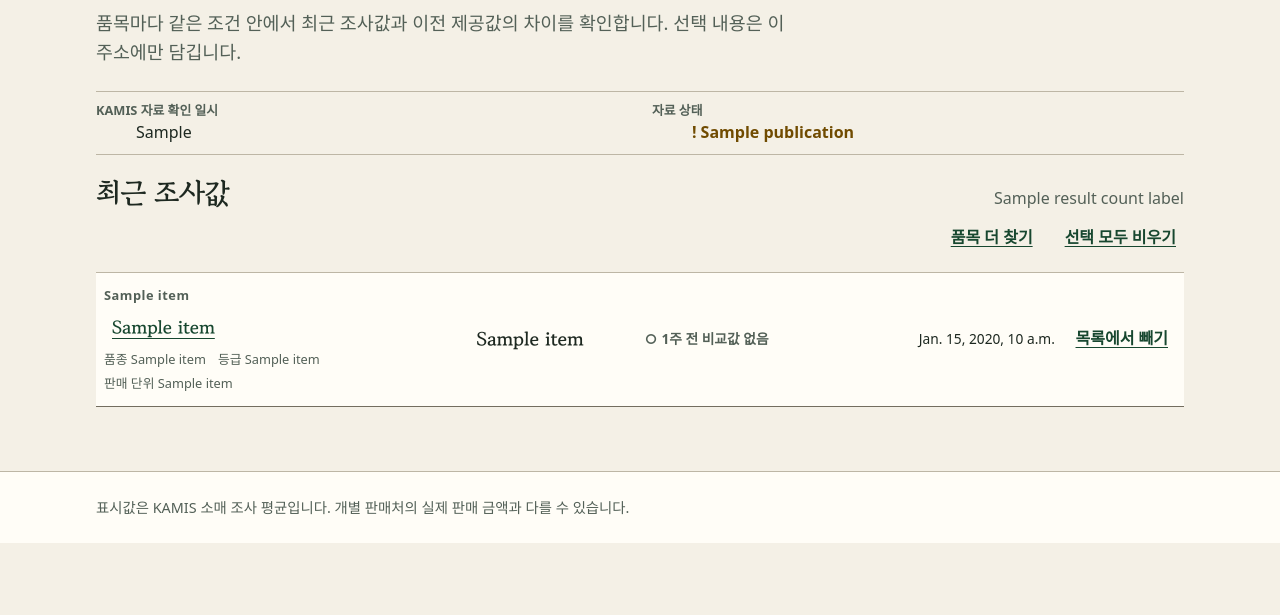
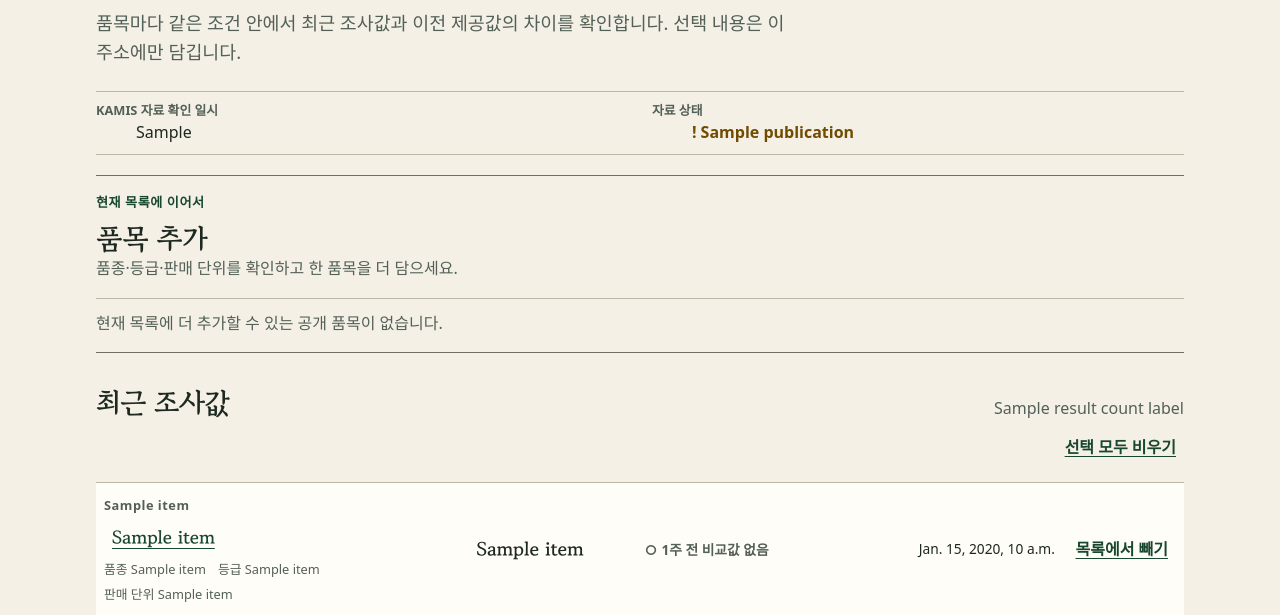
Before and after one commit to seungwoo7050/audience-foundry-grocery-seasonality, a Django app: template grocery/templates/grocery/selection.html in a window 1280 px wide. Shown: the part 312-927 px from the top of the page. Before the commit the page ends 855 px from the top, so only its background shows below. Run offline with Django 5.2, Linux system fonts and the light colour scheme; the template is opened without the code that fills it: most values are stand-ins (such as "Sample title", 1, 10 or a date in 2020).

Commit message:
feat(frontend): complete URL selection building
Add a no-JavaScript GET form that repeats the current canonical series values before the new candidate, and replace the state-losing catalog detour with explicit limit and candidate-empty states.

Verification: 35 focused template, contrast, and static-delivery tests passed; git diff --check passed.

Rollback: revert this commit to remove in-page selection additions while leaving existing selection display and removal links intact.

```diff
--- a/grocery/static/grocery/app.css
+++ b/grocery/static/grocery/app.css
@@ -1540,6 +1540,48 @@ select[aria-invalid="true"] {
   margin-bottom: var(--space-6);
 }
 
+.selection-add {
+  min-width: 0;
+  margin-bottom: var(--space-8);
+  padding-block: var(--space-4);
+  border-block: 1px solid var(--color-border-strong);
+}
+
+.selection-add__heading {
+  max-width: var(--measure);
+  margin-bottom: var(--space-4);
+}
+
+.selection-add__heading h2,
+.selection-add__heading p:last-child,
+.selection-add__status {
+  margin-bottom: 0;
+}
+
+.selection-add__heading p:last-child,
+.selection-add__status {
+  color: var(--color-muted);
+}
+
+.selection-add__form {
+  display: grid;
+  min-width: 0;
+  gap: var(--space-3);
+}
+
+.selection-add__form .button {
+  align-self: end;
+}
+
+.selection-add__status {
+  padding-top: var(--space-3);
+  border-top: 1px solid var(--color-border);
+}
+
+.selection-add__status strong {
+  color: var(--color-text);
+}
+
 .selection-actions {
   display: flex;
   min-width: 0;
@@ -1737,6 +1779,11 @@ select[aria-invalid="true"] {
   }
 
   .market-scope {
+    grid-template-columns: minmax(0, 1fr) auto;
+    align-items: end;
+  }
+
+  .selection-add__form {
     grid-template-columns: minmax(0, 1fr) auto;
     align-items: end;
   }
--- a/grocery/templates/grocery/selection.html
+++ b/grocery/templates/grocery/selection.html
@@ -29,16 +29,51 @@
 
       {% include "grocery/_publication_summary.html" with publication=publication publication_label="선택 목록 공개 자료 정보" %}
 
+      <section class="selection-add" aria-labelledby="selection-add-heading">
+        <div class="selection-add__heading">
+          <p class="eyebrow">현재 목록에 이어서</p>
+          <h2 id="selection-add-heading">품목 추가</h2>
+          <p>품종·등급·판매 단위를 확인하고 한 품목을 더 담으세요.</p>
+        </div>
+
+        {% if selection_limit_reached %}
+          <p class="selection-add__status" role="status">
+            <strong>다섯 품목을 모두 선택했습니다.</strong>
+            다른 품목을 담으려면 먼저 목록에서 하나를 빼세요.
+          </p>
+        {% elif can_add_selection and selection_candidates %}
+          <form class="selection-add__form" action="{{ selection_form_action|default:'/selection/' }}" method="get">
+            {% for item in items %}
+              <input type="hidden" name="series" value="{{ item.series_value }}">
+            {% endfor %}
+            <div class="field-group">
+              <label for="selection-add-item">추가할 품목</label>
+              <p id="selection-add-hint" class="field-hint">현재 목록의 마지막에 추가합니다. 최대 다섯 품목까지 담을 수 있습니다.</p>
+              <select id="selection-add-item" name="series" required aria-describedby="selection-add-hint">
+                <option value="">품목을 선택하세요</option>
+                {% for candidate in selection_candidates %}
+                  <option value="{{ candidate.value }}">{{ candidate.label }}</option>
+                {% endfor %}
+              </select>
+            </div>
+            <button class="button button--primary" type="submit">선택 목록에 추가</button>
+          </form>
+        {% else %}
+          <p class="selection-add__status" role="status">현재 목록에 더 추가할 수 있는 공개 품목이 없습니다.</p>
+        {% endif %}
+      </section>
+
       {% if items %}
         <section class="selection-section" aria-labelledby="selection-heading">
           <div class="section-heading selection-section__heading">
             <h2 id="selection-heading">최근 조사값</h2>
             {% if result_count_label %}<p class="result-count">{{ result_count_label }}</p>{% endif %}
           </div>
-          <div class="selection-actions">
-            <a href="{{ catalog_url|default:'/' }}">품목 더 찾기</a>
-            {% if clear_url %}<a href="{{ clear_url }}">선택 모두 비우기</a>{% endif %}
-          </div>
+          {% if clear_url %}
+            <div class="selection-actions">
+              <a href="{{ clear_url }}">선택 모두 비우기</a>
+            </div>
+          {% endif %}
 
           <ol class="selection-list">
             {% for item in items %}
```
